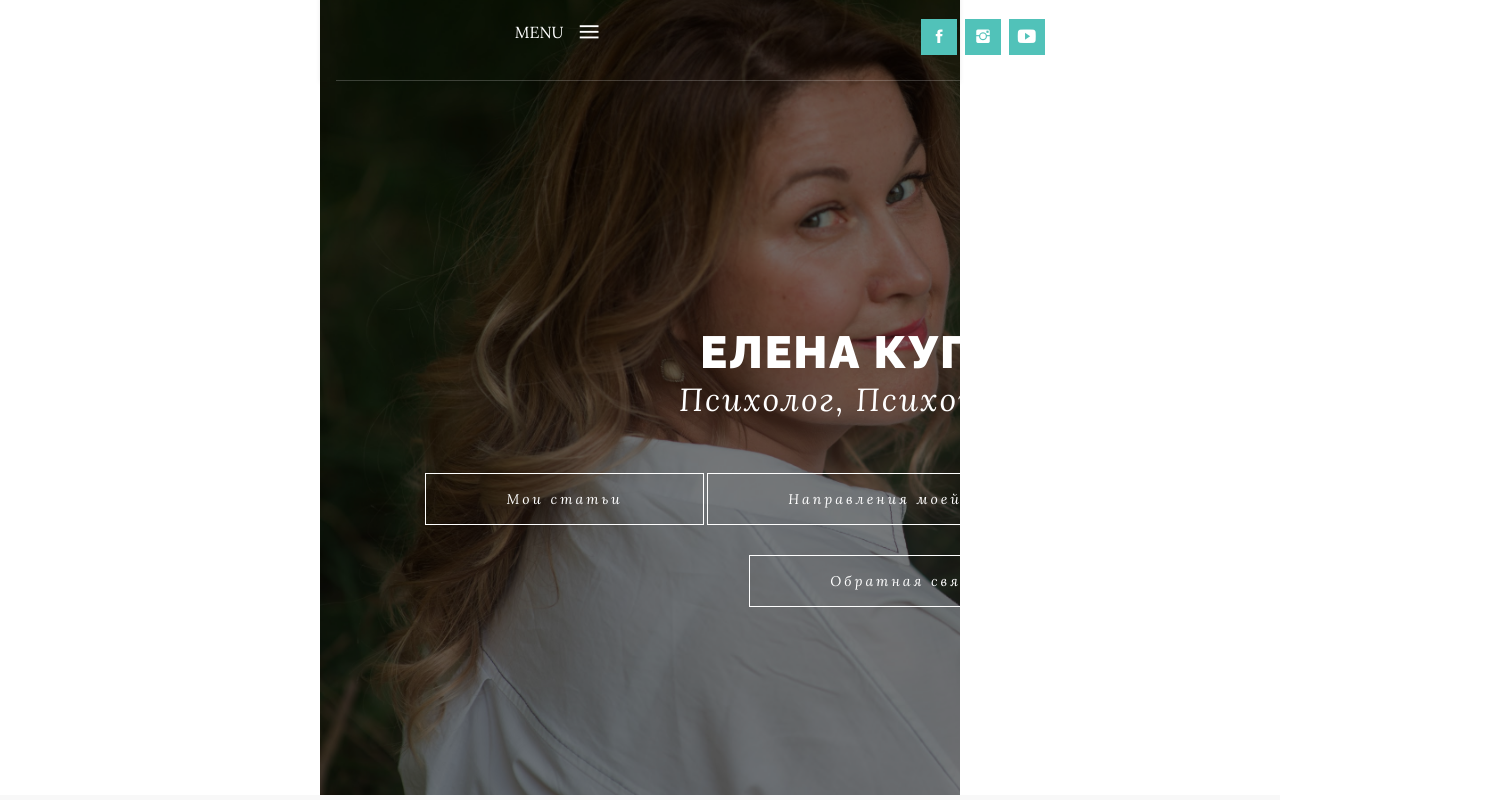
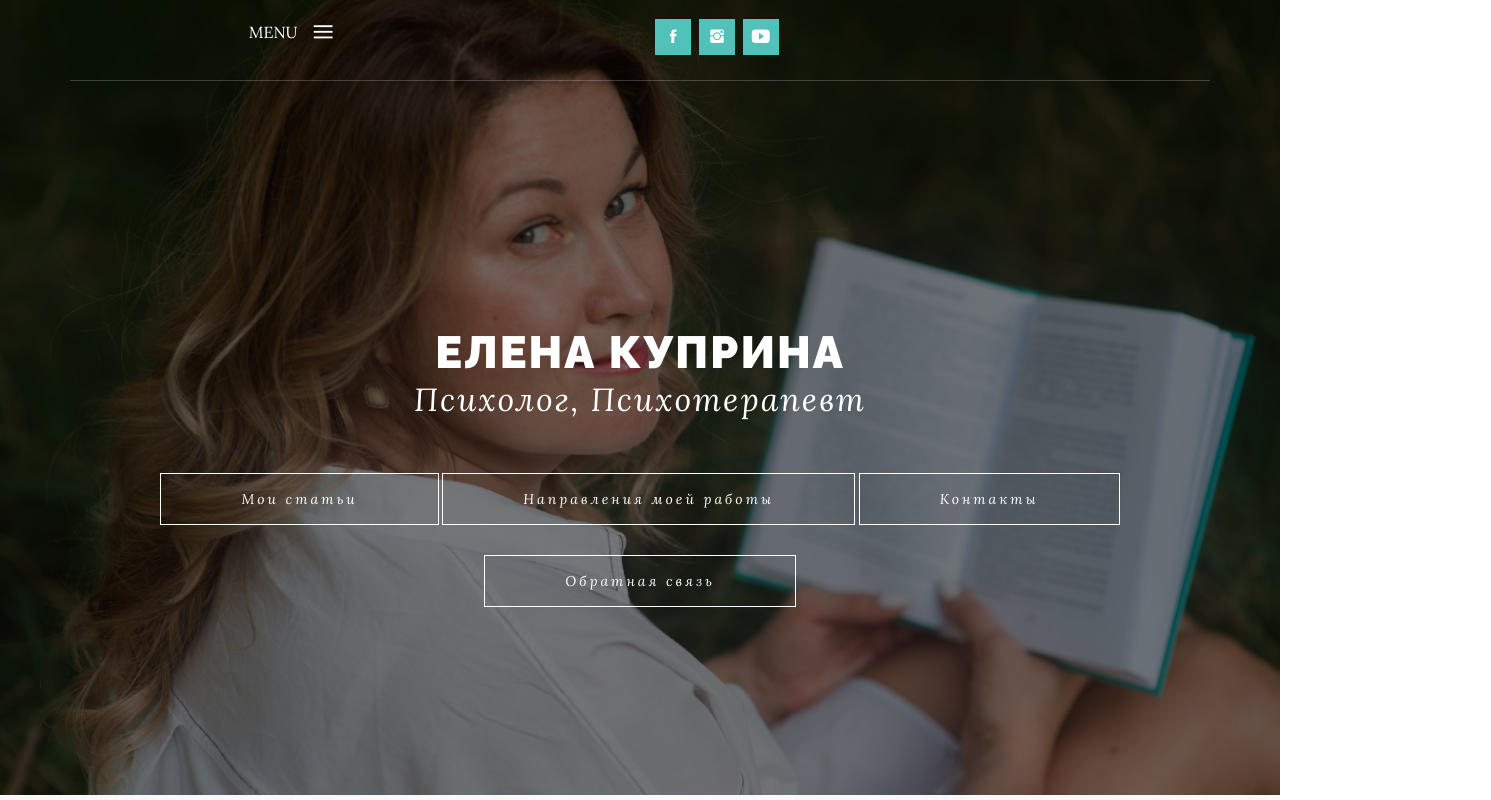
Before and after one commit to elena-kuprina/elena-kuprina.github.io, a plain HTML site: page index.html in a window 1280 px wide. Shown: the top 800 px of the page, 1491 px wide, since content can reach past the window. Drawn offline with nearby package versions, Linux system fonts and the light colour scheme.

Commit message:
css allign center2

```diff
--- a/assets/css/style.css
+++ b/assets/css/style.css
@@ -353,10 +353,8 @@ section{
 .header{
 	background-image: url(../images/1.jpg);
 
-	display: block;
-	margin-left: auto;
-	margin-right: auto;
-	width: 50%;
+
+
 
 	height: 100vh;
 	position: relative;
```
